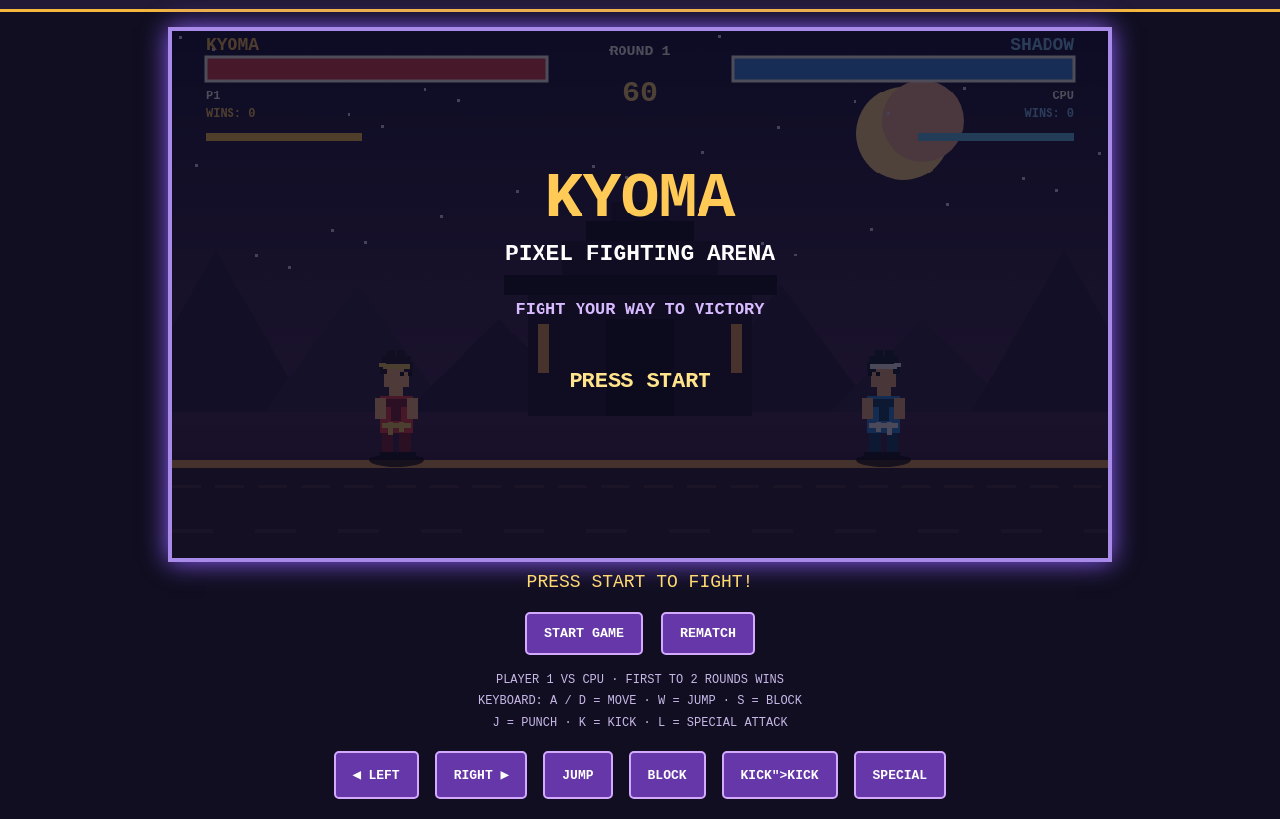
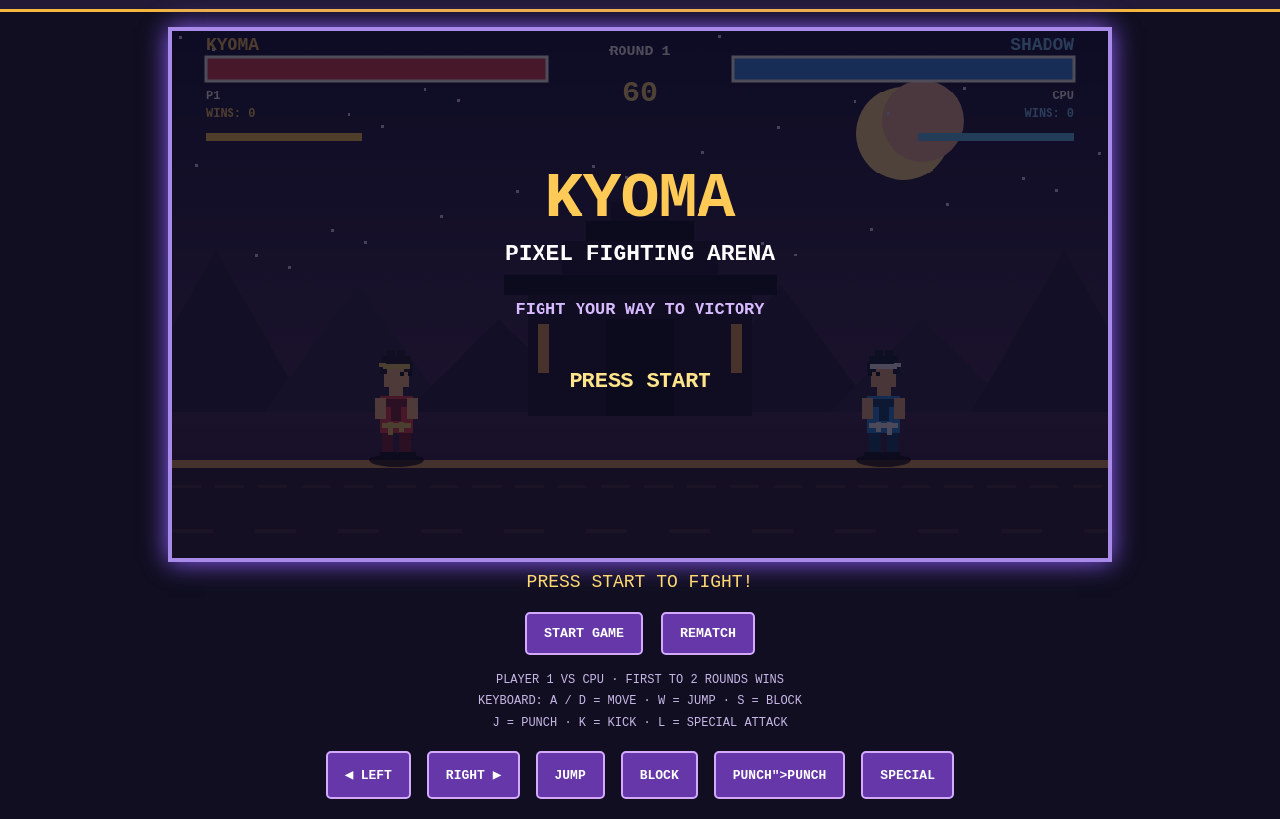
Before and after one commit to yumukoi95-maker/shooting-Kyoma, a plain HTML site: page index.html in a window 1280 px wide. Shown: the part 83-902 px from the top of the page. Drawn offline with Linux system fonts and the light colour scheme; animation ran at ten frames a second.

Commit message:
Update index.html

```diff
--- a/index.html
+++ b/index.html
@@ -112,7 +112,7 @@ button:hover { background:#9158df; }
     <button data-key="d">RIGHT ▶</button>
     <button data-key="w">JUMP</button>
     <button data-key="s">BLOCK</button>
-    <button data-key="j">KICK">KICK</button>
+    <button data-key="j">PUNCH">PUNCH</button>
     <button data-key="l">SPECIAL</button>
   </div>
 </div>
```
